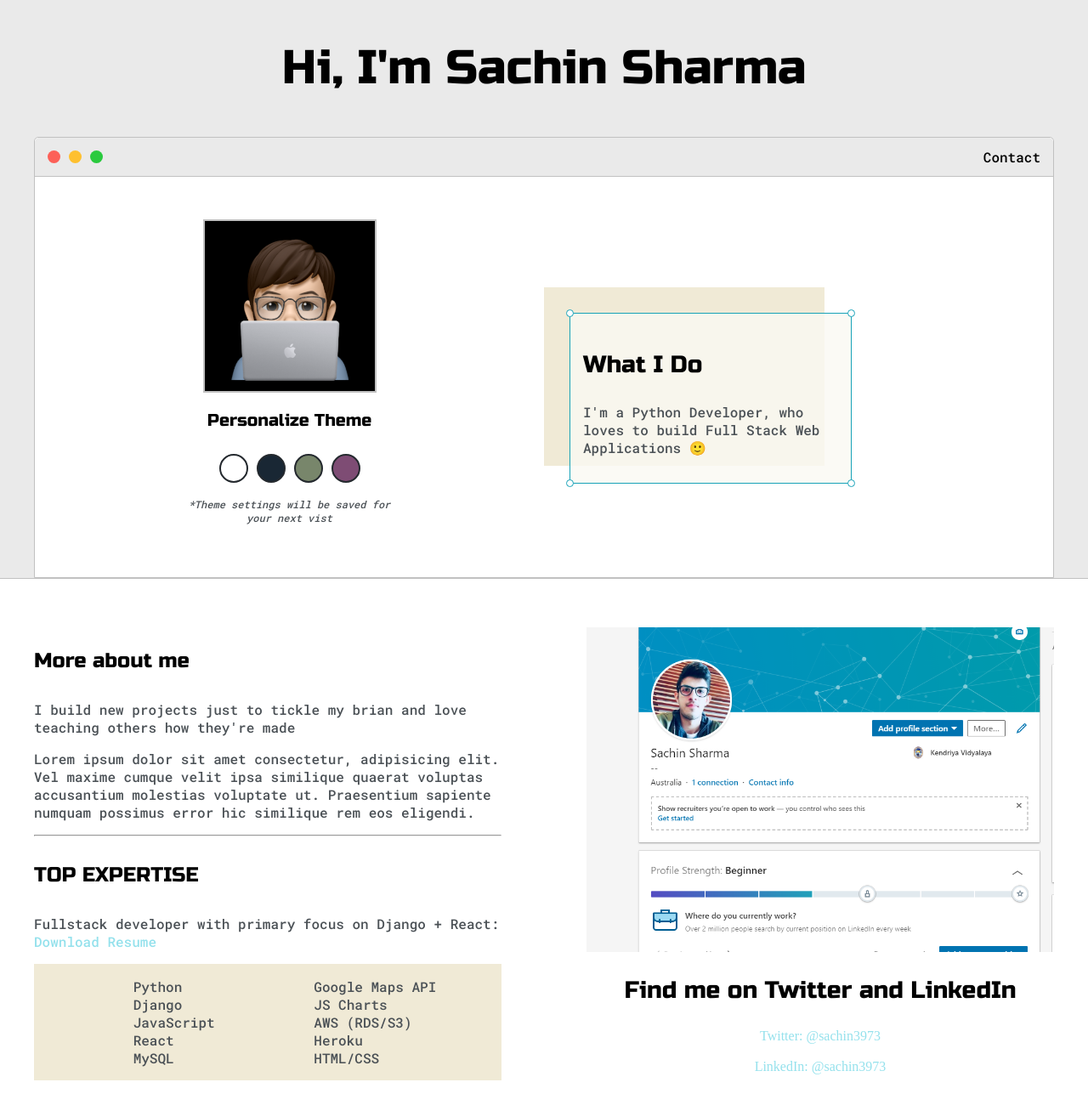
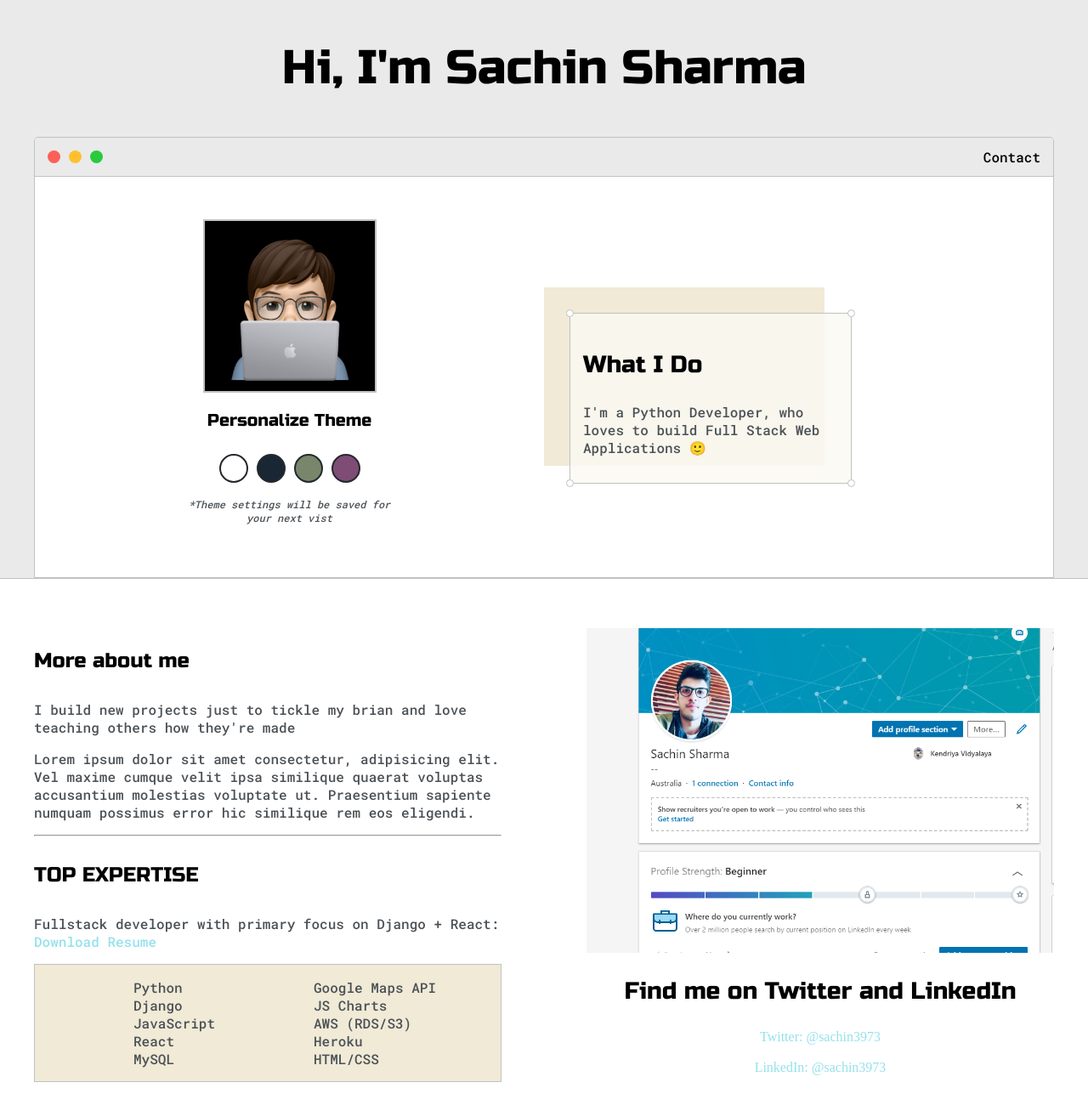
Before and after one commit to sachin3973/my-website, a plain HTML site: page index.html in a window 1280 px wide. Shown: the top 1300 px of the page at 85% size. Drawn offline with Linux system fonts and the light colour scheme.

Commit message:
Added more on styling

```diff
--- a/default.css
+++ b/default.css
@@ -242,7 +242,7 @@ h6 {
 
 #preview {
   width: 300px;
-  border: 1.5px solid #17a2b8;
+  border: 1.5px solid var(--borderColor);
   background-color: var(--previewBg);
   padding: 15px;
   position: relative;
@@ -252,7 +252,7 @@ h6 {
   height: 7px;
   width: 7px;
   border-radius: 50%;
-  border: 1.5px solid #17a2b8;
+  border: 1.5px solid var(--borderColor);
   background-color: #fff;
   position: absolute;
 }
@@ -289,6 +289,7 @@ h6 {
   display: flex;
   justify-content: space-evenly;
   background-color: var(--previewShadow);
+  border: 1px solid var(--borderColor);
 }
 
 .social-links {
--- a/index.html
+++ b/index.html
@@ -94,7 +94,7 @@
               error hic similique rem eos eligendi.
             </p>
 
-            <hr />
+            <hr style="color: var(--borderColor)" />
 
             <h4>TOP EXPERTISE</h4>
             <p>
```
